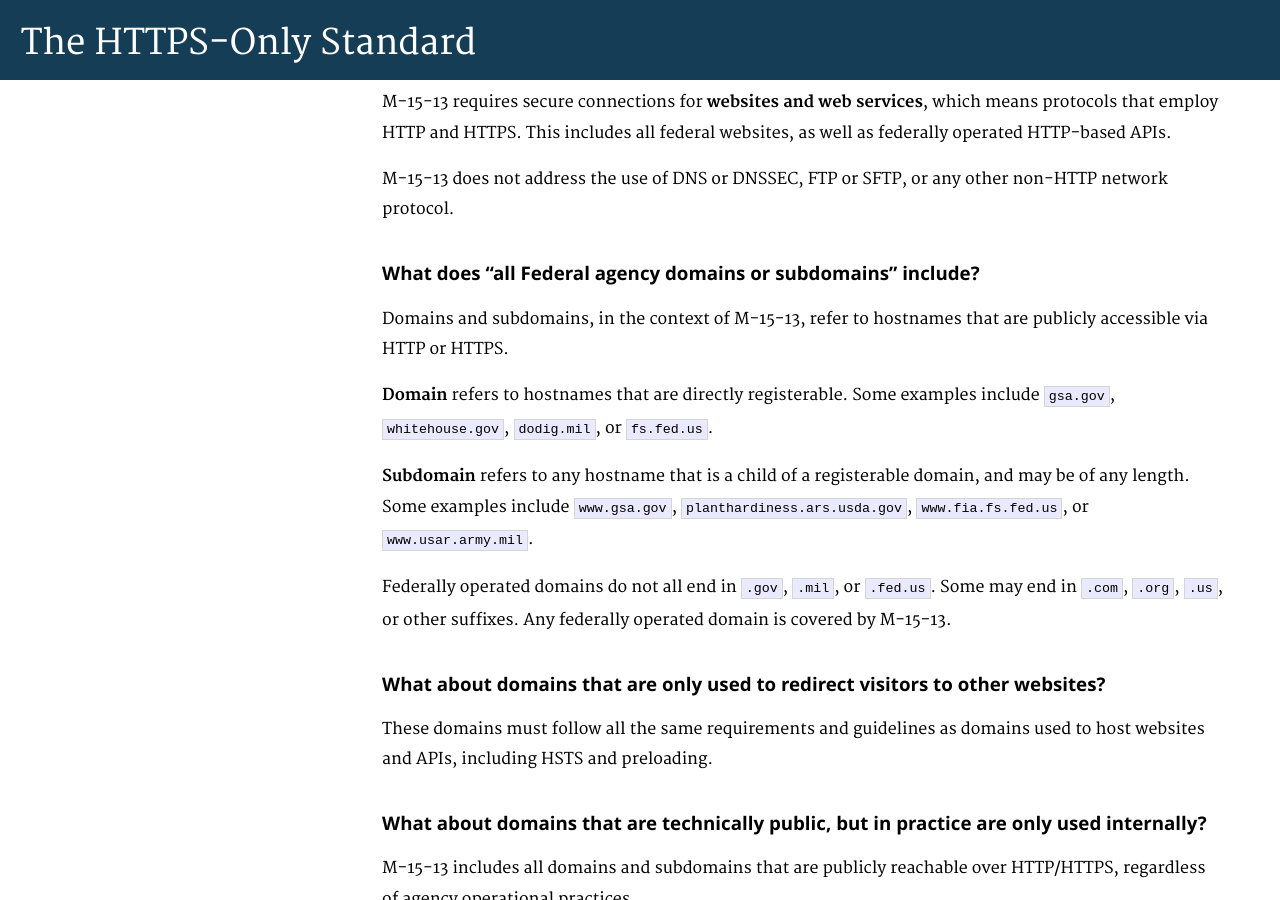
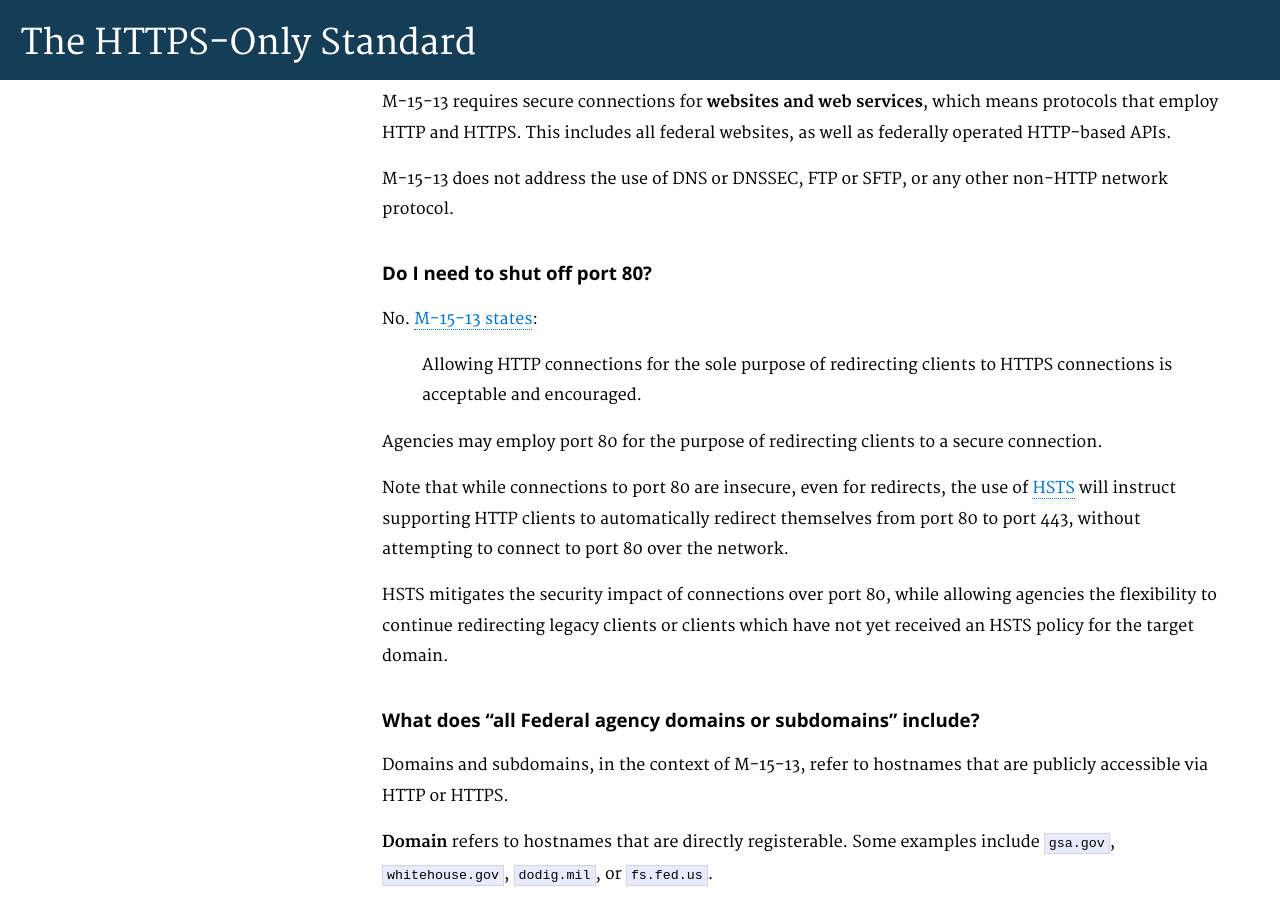
Before and after one commit to GSA/https, a Jekyll site: the page built from pages/guide.md, in a window 1280 px wide and 900 px high, scrolled down 2699 px. Built offline with Jekyll 4.4.1, drawn with Linux system fonts in a browser that asks for light colours; Markdown is read by kramdown in place of the engine named in the settings.

Commit message:
add FAQ item about cutitng off port 80

```diff
--- a/pages/guide.md
+++ b/pages/guide.md
@@ -81,6 +81,18 @@ M-15-13 requires secure connections for **websites and web services**, which mea
 
 M-15-13 does not address the use of DNS or DNSSEC, FTP or SFTP, or any other non-HTTP network protocol.
 
+### Do I need to shut off port 80?
+
+No. [M-15-13 states](https://https.cio.gov/#footnote-3):
+
+> Allowing HTTP connections for the sole purpose of redirecting clients to HTTPS connections is acceptable and encouraged.
+
+Agencies may employ port 80 for the purpose of redirecting clients to a secure connection.
+
+Note that while connections to port 80 are insecure, even for redirects, the use of [HSTS](/hsts/]) will instruct supporting HTTP clients to automatically redirect themselves from port 80 to port 443, without attempting to connect to port 80 over the network.
+
+HSTS mitigates the security impact of connections over port 80, while allowing agencies the flexibility to continue redirecting legacy clients or clients which have not yet received an HSTS policy for the target domain.
+
 ### What does "all Federal agency domains or subdomains" include?
 
 Domains and subdomains, in the context of M-15-13, refer to hostnames that are publicly accessible via HTTP or HTTPS.
```
